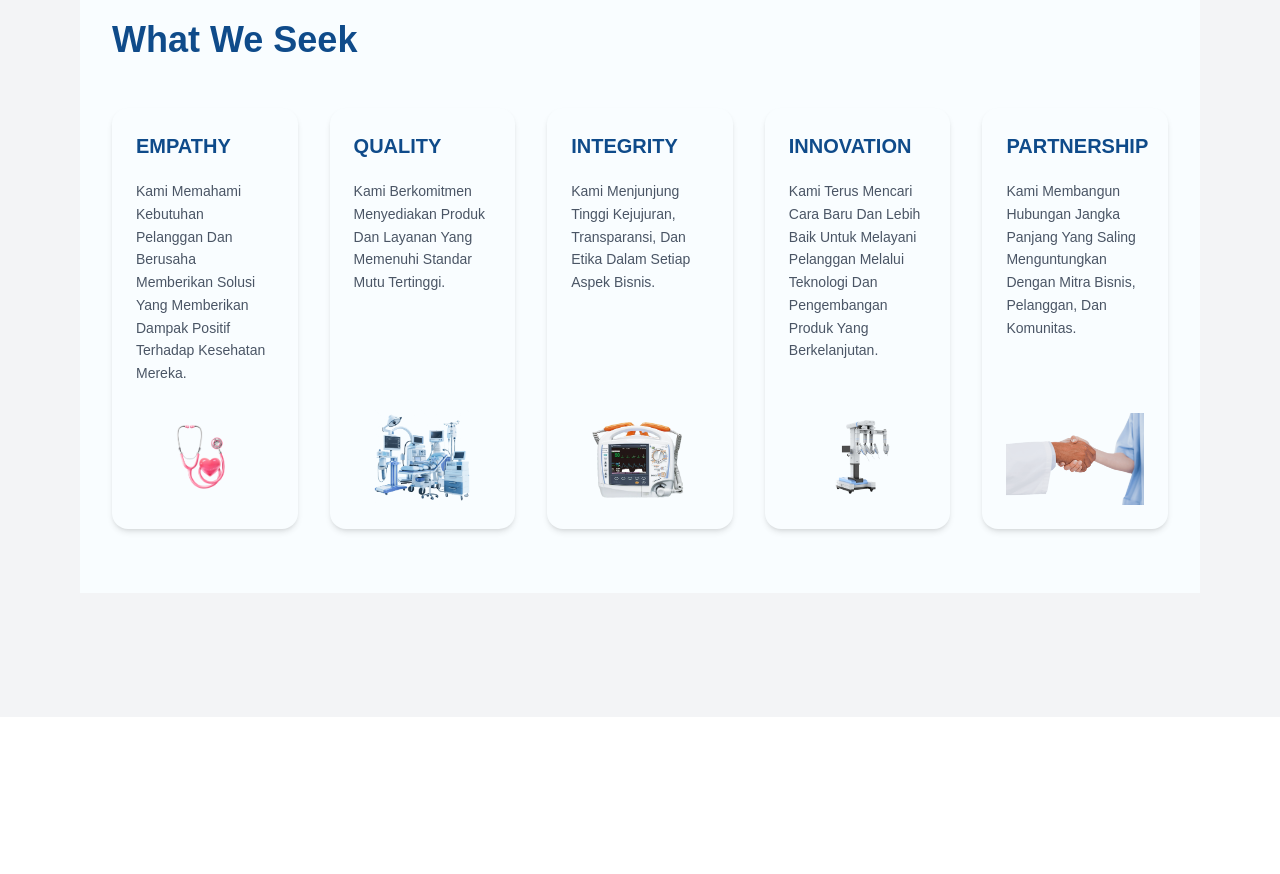
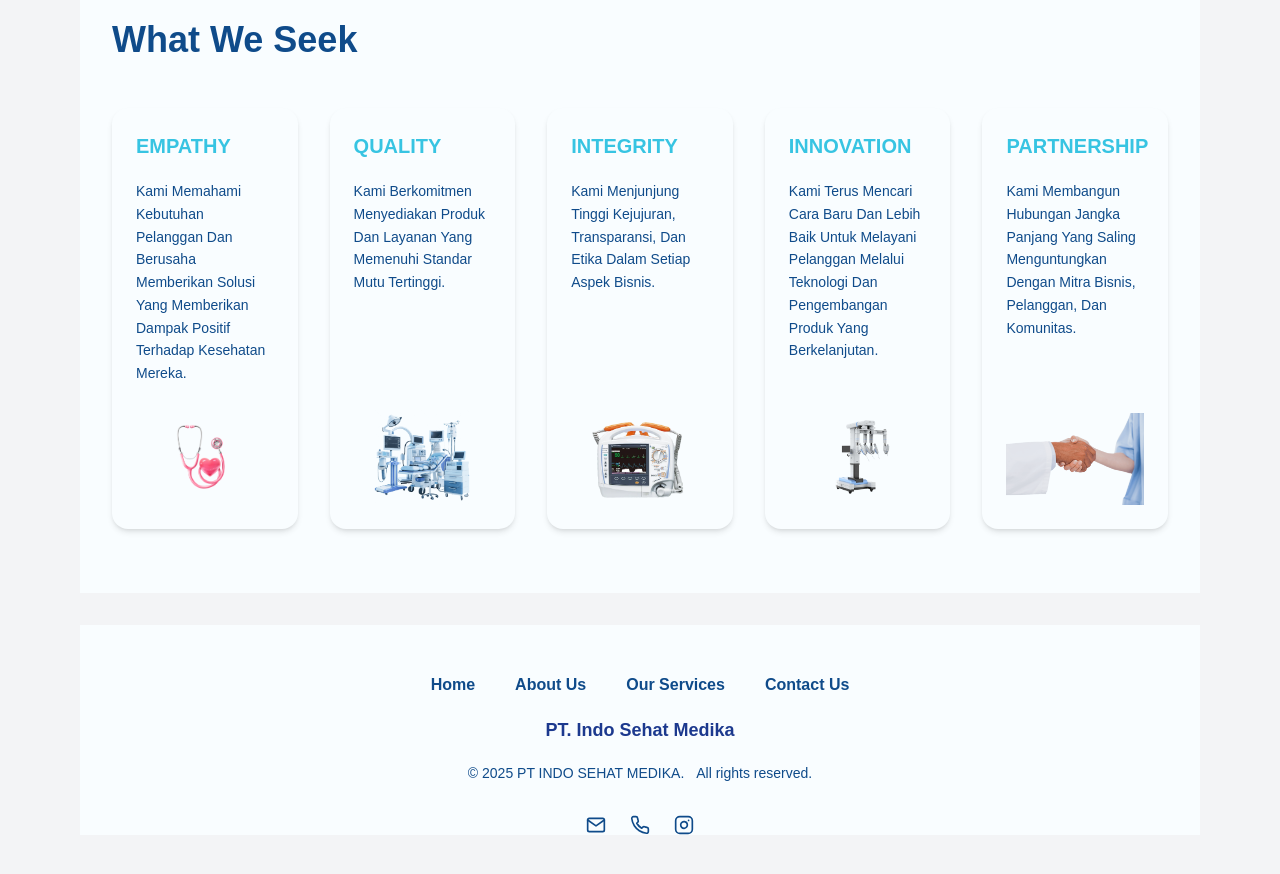
Before and after one commit to Delos-343/PT-Indo-Sehat-Medika, a Next.js app: page / in a window 1280 px wide. Shown: the part 840-1714 px from the top of the page. Before the commit the page ends 1557 px from the top, so only its background shows below. Built offline with nearby package versions, Linux system fonts and the light colour scheme.

Commit message:
Fixed footer

```diff
--- a/src/app/components/atoms/CardTitle.tsx
+++ b/src/app/components/atoms/CardTitle.tsx
@@ -8,7 +8,7 @@ interface CardTitleProps {
 
 export const CardTitle: React.FC<CardTitleProps> = ({ children }) => (
     <>
-        <h3 className="text-xl font-bold uppercase text-[var(--color-primary-dark)] mb-5">
+        <h3 className="text-xl font-bold uppercase text-[var(--color-primary)] mb-5">
             {children}
         </h3>
     </>
--- a/src/app/components/atoms/SocialIcons.tsx
+++ b/src/app/components/atoms/SocialIcons.tsx
@@ -0,0 +1,23 @@
+'use client';
+
+import React from 'react';
+
+interface SocialIconProps {
+  href: string;
+  icon: React.ReactNode;
+  label: string;
+}
+
+export const SocialIcon: React.FC<SocialIconProps> = ({ href, icon, label }) => (
+    <>
+        <a
+            href={href}
+            target="_blank"
+            rel="noopener noreferrer"
+            aria-label={label}
+            className="text-[var(--color-primary-dark)] text-xl hover:scale-110 transition-transform"
+        >
+            {icon}
+        </a>
+    </>
+);
--- /dev/null
+++ b/src/app/components/molecules/FooterLink.tsx
@@ -0,0 +1,42 @@
+'use client';
+
+import React from 'react';
+import Link from 'next/link';
+import { LogoWithText } from '../atoms/LogoWithText';
+
+export const FooterLink: React.FC = () => {
+
+  const navLinks = [
+    { href: '/', label: 'Home' },
+    { href: '/about', label: 'About Us' },
+    { href: '/services', label: 'Our Services' },
+    { href: '/contact', label: 'Contact Us' },
+  ];
+
+  return (
+    <>
+        <div className="flex flex-col items-center gap-6 text-center">
+        {/* Top nav links */}
+        <div className="flex gap-10 flex-wrap justify-center">
+            {navLinks.map(({ href, label }) => (
+            <Link
+                key={href}
+                href={href}
+                className="text-[var(--color-primary-dark)] font-semibold hover:underline"
+            >
+                {label}
+            </Link>
+            ))}
+        </div>
+
+        {/* Logo center */}
+        <LogoWithText />
+
+        {/* Copyright */}
+        <p className="text-sm text-[var(--color-primary-dark)]">
+            © 2025 PT INDO SEHAT MEDIKA. <span className="ml-2">All rights reserved.</span>
+        </p>
+        </div>
+    </>
+  );
+};
--- a/src/app/components/molecules/SeekCard.tsx
+++ b/src/app/components/molecules/SeekCard.tsx
@@ -18,7 +18,7 @@ export const SeekCard: React.FC<SeekCardProps> = ({ title, description, imageSrc
                 <CardTitle>
                     {title}
                 </CardTitle>
-                <p className="text-sm text-gray-600 leading-relaxed">
+                <p className="text-sm leading-relaxed text-[var(--color-primary-dark)] font-light">
                     {description}
                 </p>
             </div>
--- /dev/null
+++ b/src/app/components/organisms/Footer.tsx
@@ -0,0 +1,26 @@
+'use client';
+
+import React from 'react';
+import { FiMail, FiPhone, FiInstagram } from 'react-icons/fi';
+import { FooterLink } from '../molecules/FooterLink';
+import { SocialIcon } from '../atoms/SocialIcons';
+
+export const Footer: React.FC = () => {
+  return (
+    <>
+        <footer className="w-full bg-[var(--color-bg-primary)] pt-12 px-6">
+          <div className="mx-auto flex flex-col items-center space-y-8">
+              {/* Navigation + Logo + Copyright */}
+              <FooterLink />
+
+              {/* Social Media Icons */}
+              <div className="flex gap-6">
+                <SocialIcon href="mailto:info@indosehatmedika.com" icon={<FiMail />} label="Email" />
+                <SocialIcon href="tel:+62000000000" icon={<FiPhone />} label="Phone" />
+                <SocialIcon href="https://instagram.com/indosehatmedika" icon={<FiInstagram />} label="Instagram" />
+              </div>
+          </div>
+        </footer>
+    </>
+  );
+};
--- a/src/app/components/templates/HomeTemplate.tsx
+++ b/src/app/components/templates/HomeTemplate.tsx
@@ -2,6 +2,7 @@ import React from 'react';
 import { Navbar } from '../organisms/Navbar';
 import { Hero } from '../organisms/Hero';
 import { Second } from '../organisms/Second';
+import { Footer } from '../organisms/Footer';
 
 interface HomeTemplateProps {
   title?: string;
@@ -18,6 +19,7 @@ export const HomeTemplate: React.FC<HomeTemplateProps> = ({
       <main className="w-full flex flex-col gap-[32px] row-start-2 items-center">
         <Hero title={title} />
         <Second />
+        <Footer />
       </main>
     </div>
   );
```
Also changed, not shown: src/app/components/atoms/FooterLink.tsx (deleted).
